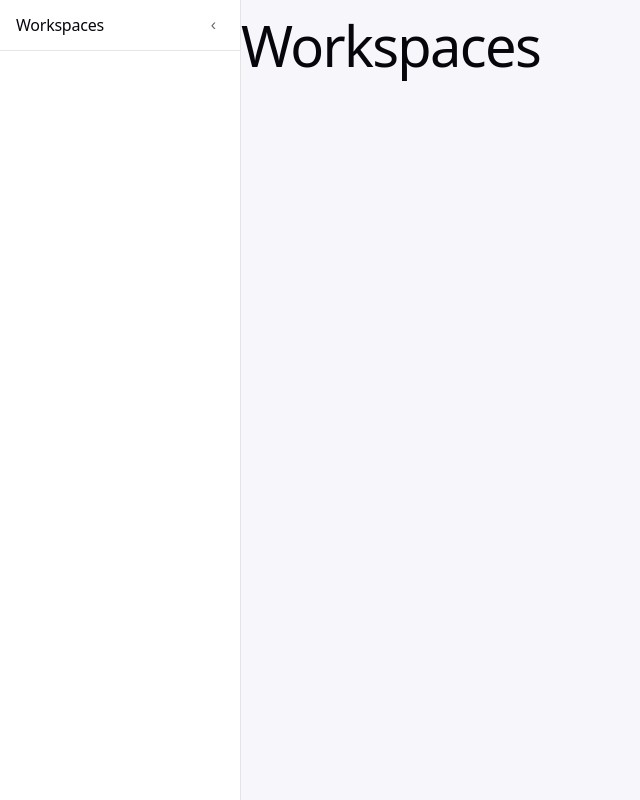
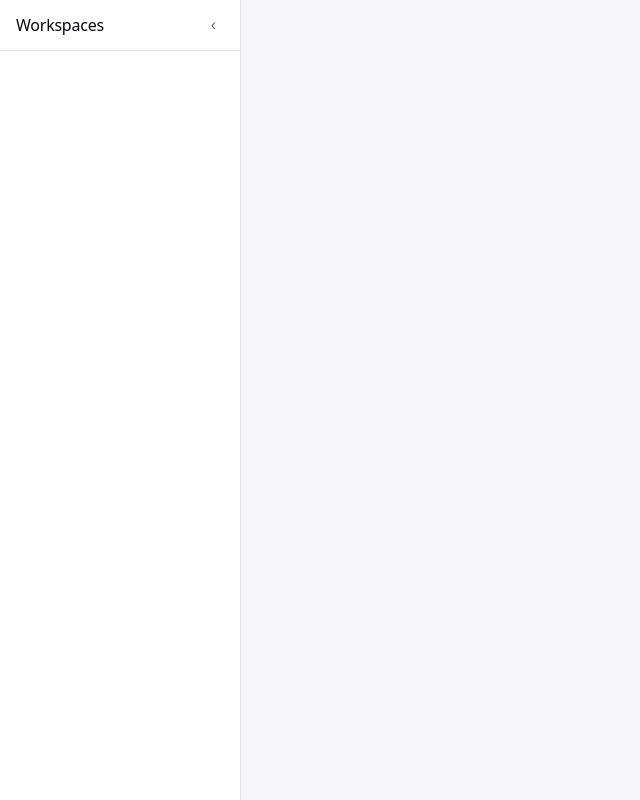
Before and after one commit to gabriele-kazdailyte/ManageD, a React (Vite) app in the folder frontend/: page / in a window 1280 px wide. Shown: the whole page, without its empty margins (0-640 px from the left). Built offline with nearby package versions, Linux system fonts and the light colour scheme.

Commit message:
fix(fronted): default path return empty page

```diff
--- a/frontend/src/pages/WorkspacesPage.tsx
+++ b/frontend/src/pages/WorkspacesPage.tsx
@@ -1,9 +1,5 @@
 function WorkspacesPage() {
-  return (
-    <div>
-      <h1>Workspaces</h1>
-    </div>
-  )
+  return <div />
 }
 
 export default WorkspacesPage
```
